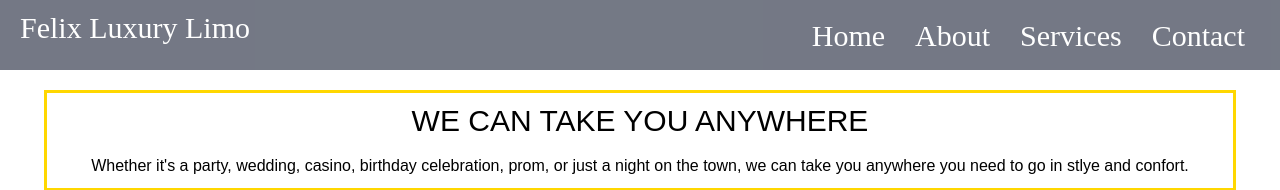
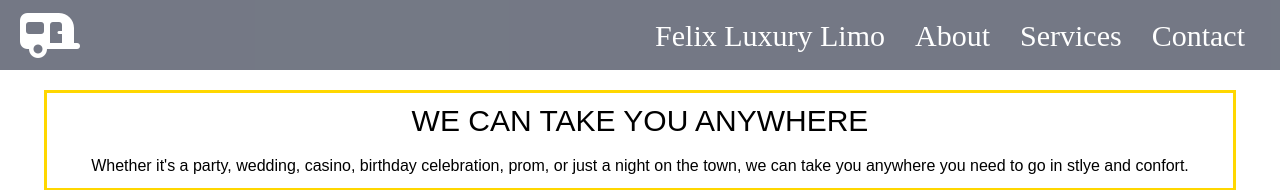
Before and after one commit to jetsgreen/postics, a React (Create React App) app: page /about in a window 1280 px wide. Shown: the top 190 px of the page. Built offline with nearby package versions, Linux system fonts and the light colour scheme.

Commit message:
added logo to navbar

```diff
--- a/src/components/Navbar/Navbar.css
+++ b/src/components/Navbar/Navbar.css
@@ -40,7 +40,7 @@
   }
  }
  @media(max-width: 600px) {
-   h1{
+   .fa-caravan{
      display: none;
    }
  }
--- a/src/components/Navbar/Navbar.js
+++ b/src/components/Navbar/Navbar.js
@@ -12,10 +12,11 @@ const Navbar = () => {
 
 
             <nav className="navbar">
-            <h1>Felix Luxury Limo</h1>
+            {/* <h1>Felix Luxury Limo</h1> */}
+            <i className="fas fa-caravan fa-3x"></i>
                      <div className="navbar-links">
                         <NavLink to="/postics" className="links">
-                           Home
+                           Felix Luxury Limo
                         </NavLink>
                         <NavLink to="/about" className="links">
                            About
--- a/src/components/pages/Services.js
+++ b/src/components/pages/Services.js
@@ -16,7 +16,7 @@ export class Services extends Component {
                 {this.state.services.map(service => (
                   <Card
                   id={service.id}
-                  key={service.key}
+                  key={service.id}
                   image={service.image}
                   name={service.name}
                   title={service.title}
```
Also changed, not shown: src/components/HomeContainer/HomeContainer.css (+0 -83 lines).
